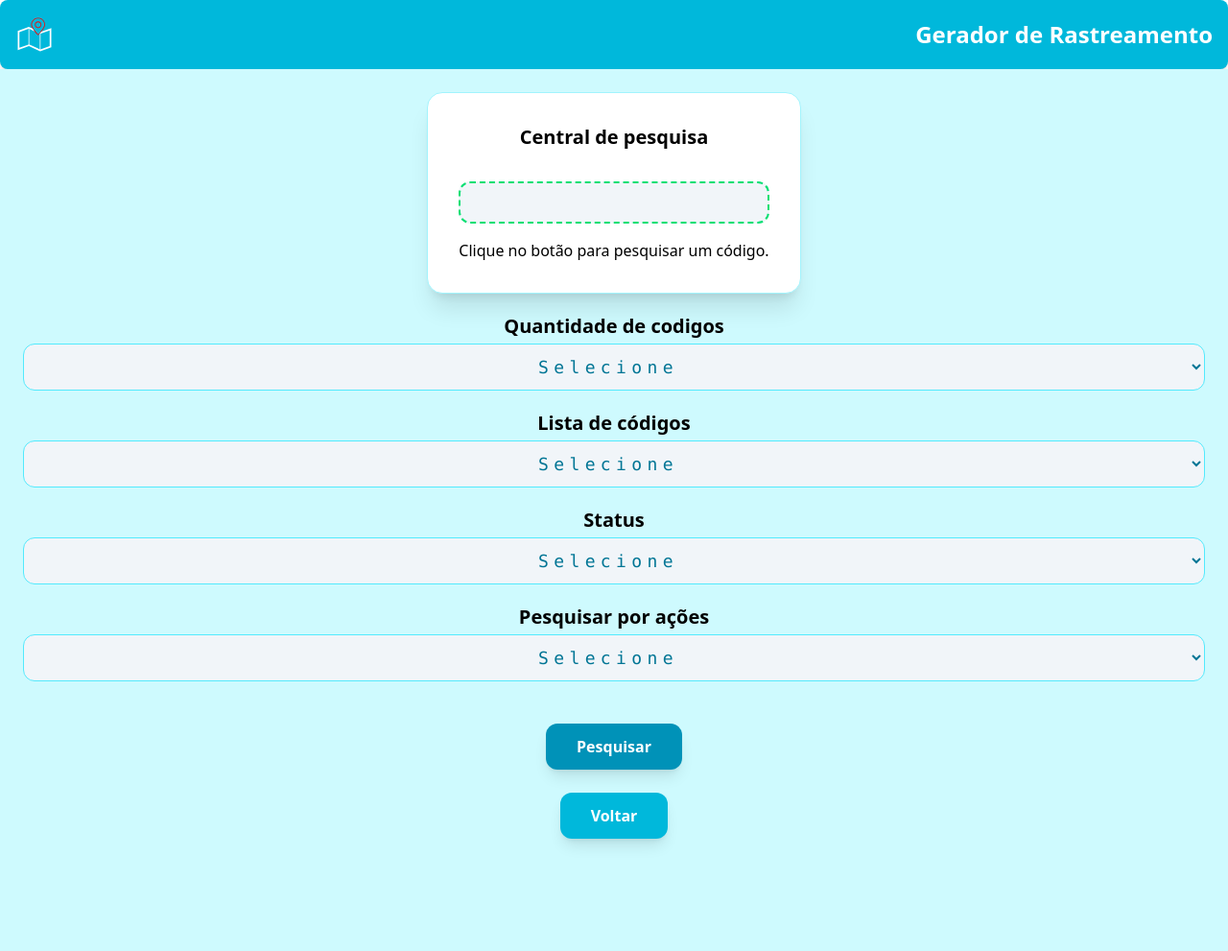
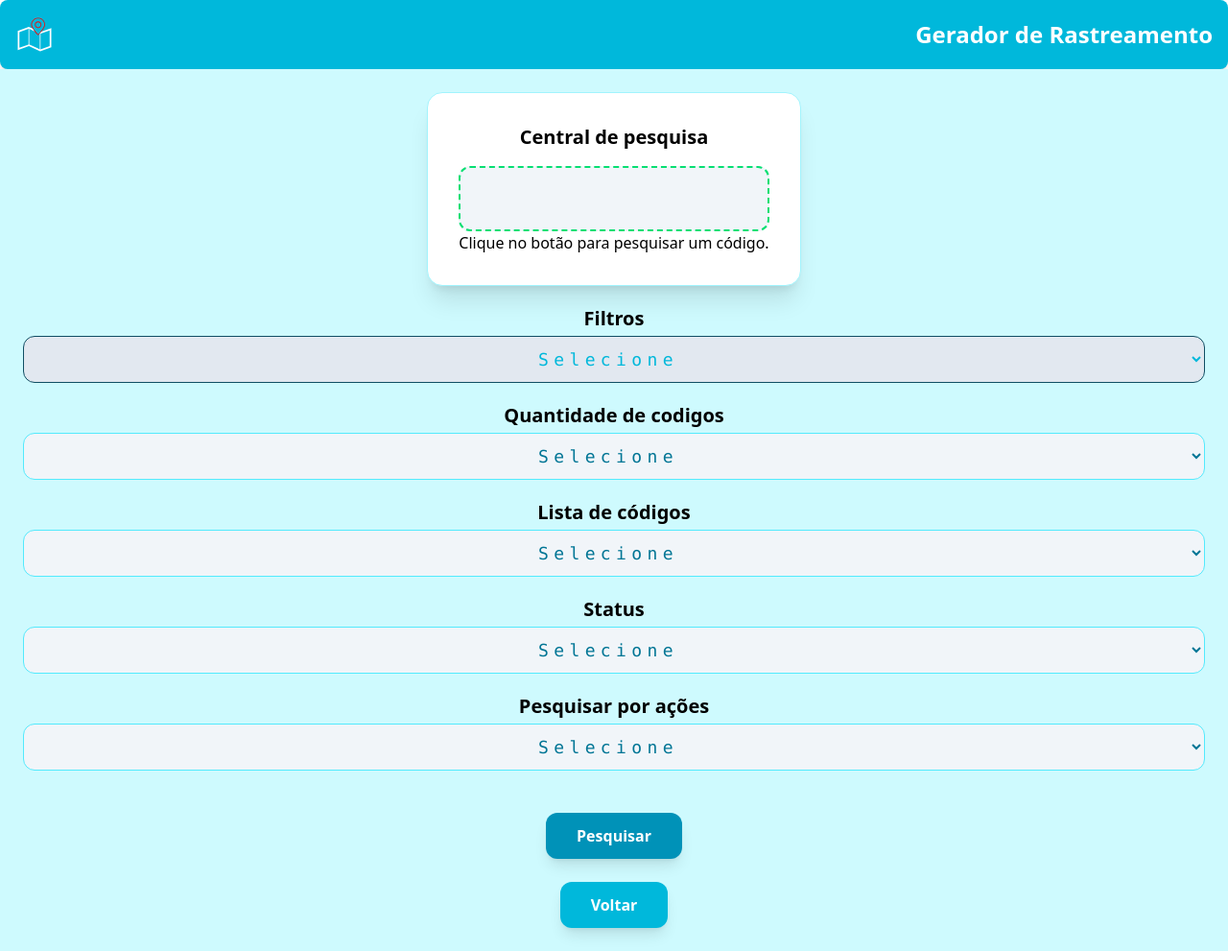
Before and after one commit to LucianoRamosAlves/python-estudos, a Flask app: page /admin_pesquisas in a window 1280 px wide. Shown: the whole page at 96% size. Before the commit the page ends 881 px from the top, so only its background shows below. Run offline with Flask 3, Linux system fonts and the light colour scheme.

Commit message:
Add category-based filtering for tracking codes
Implement category filtering feature for the tracking code search interface. Replace individual code lookup with product category filtering, allowing users to view all codes in a selected category. Update form labels and add category select options (Eletrônicos, Roupas, Móveis, Livros, Outros, Todos). Add supporting CSS utility classes for improved styling.

```diff
--- a/framework/flask/examples/gerador-rastreamento/app/routes.py
+++ b/framework/flask/examples/gerador-rastreamento/app/routes.py
@@ -83,17 +83,10 @@ def register_routes(app):
         mensagem = None
 
         if request.method == "GET":
-            codigo = request.args.get("codigo").strip() if request.args.get("codigo") else None
-            registro = TrackingCode.query.filter_by(codigo=codigo).first() if codigo else None
-            if codigo and not registro:
-                mensagem = "Código não registrado."
+            filtro_categoria = request.args.get("filtro_categoria")
 
-            if registro:
-                mensagem = TrackingCode.query.filter_by(codigo=codigo).all()
+            codigos = TrackingCode.query.filter_by(categoria_produto=filtro_categoria).all()
 
 
 
-
-
-
-        return render_template("admin_pesquisas.html", codigo=codigo, registro=registro, mensagem=mensagem)
+        return render_template("admin_pesquisas.html", codigo=codigo, registro=registro, mensagem=mensagem, codigos=codigos, filtro_categoria=filtro_categoria)
--- a/framework/flask/examples/gerador-rastreamento/app/static/css/output.css
+++ b/framework/flask/examples/gerador-rastreamento/app/static/css/output.css
@@ -16,12 +16,14 @@
     --color-cyan-100: oklch(95.6% 0.045 203.388);
     --color-cyan-200: oklch(91.7% 0.08 205.041);
     --color-cyan-300: oklch(86.5% 0.127 207.078);
+    --color-cyan-400: oklch(78.9% 0.154 211.53);
     --color-cyan-500: oklch(71.5% 0.143 215.221);
     --color-cyan-600: oklch(60.9% 0.126 221.723);
     --color-cyan-700: oklch(52% 0.105 223.128);
     --color-cyan-900: oklch(39.8% 0.07 227.392);
     --color-slate-100: oklch(96.8% 0.007 247.896);
     --color-slate-200: oklch(92.9% 0.013 255.508);
+    --color-slate-900: oklch(20.8% 0.042 265.755);
     --color-white: #fff;
     --spacing: 0.25rem;
     --container-md: 28rem;
@@ -203,6 +205,9 @@
   .mx-auto {
     margin-inline: auto;
   }
+  .my-1 {
+    margin-block: var(--spacing);
+  }
   .my-5 {
     margin-block: calc(var(--spacing) * 5);
   }
@@ -323,6 +328,9 @@
   .border-cyan-300 {
     border-color: var(--color-cyan-300);
   }
+  .border-cyan-900 {
+    border-color: var(--color-cyan-900);
+  }
   .border-green-400 {
     border-color: var(--color-green-400);
   }
@@ -343,6 +351,12 @@
   }
   .bg-slate-100 {
     background-color: var(--color-slate-100);
+  }
+  .bg-slate-200 {
+    background-color: var(--color-slate-200);
+  }
+  .bg-slate-900 {
+    background-color: var(--color-slate-900);
   }
   .bg-white {
     background-color: var(--color-white);
@@ -424,6 +438,12 @@
   .tracking-\[0\.em\] {
     --tw-tracking: 0.em;
     letter-spacing: 0.em;
+  }
+  .text-cyan-500 {
+    color: var(--color-cyan-500);
+  }
+  .text-cyan-600 {
+    color: var(--color-cyan-600);
   }
   .text-cyan-700 {
     color: var(--color-cyan-700);
@@ -514,6 +534,13 @@
       }
     }
   }
+  .hover\:bg-slate-100 {
+    &:hover {
+      @media (hover: hover) {
+        background-color: var(--color-slate-100);
+      }
+    }
+  }
   .hover\:bg-slate-200 {
     &:hover {
       @media (hover: hover) {
@@ -543,6 +570,11 @@
     &:focus {
       --tw-ring-shadow: var(--tw-ring-inset,) 0 0 0 calc(2px + var(--tw-ring-offset-width)) var(--tw-ring-color, currentcolor);
       box-shadow: var(--tw-inset-shadow), var(--tw-inset-ring-shadow), var(--tw-ring-offset-shadow), var(--tw-ring-shadow), var(--tw-shadow);
+    }
+  }
+  .focus\:ring-cyan-400 {
+    &:focus {
+      --tw-ring-color: var(--color-cyan-400);
     }
   }
   .focus\:ring-cyan-500 {
--- a/framework/flask/examples/gerador-rastreamento/app/templates/admin_pesquisas.html
+++ b/framework/flask/examples/gerador-rastreamento/app/templates/admin_pesquisas.html
@@ -5,27 +5,47 @@
 <main class="flex flex-col items-center justify-center min-h-screen bg-cyan-100 p-6">
 
     <div id="tela_codigo"
-        class="flex flex-col items-center gap-4 bg-white p-8 rounded-2xl shadow-xl border border-cyan-200 transition-all duration-300 hover:-translate-y-1 hover:shadow-2xl">
+        class="flex flex-col items-center bg-white p-8 rounded-2xl shadow-xl border border-cyan-200 transition-all duration-300 hover:-translate-y-1 hover:shadow-2xl">
 
         <h2 class="text-xl font-bold mb-4">Central de pesquisa</h2>
 
         <div id="codigo"
-            class="w-full bg-slate-100 border-2 border-dashed border-green-400 rounded-xl p-5 text-center text-2xl font-mono font-bold tracking-[0.3em] text-cyan-700">
+            class="w-full bg-slate-100 border-2 border-dashed border-green-400 rounded-xl  text-center text-2xl font-mono font-bold tracking-[0.3em] text-cyan-700
+            ">
+
+        <spam id="mensagem" class=" text-sm font-medium text-cyan-700" style="white-space: pre-line;">
+        {% for codigo in codigos %}
+            {{ codigo.codigo  }}<hr>
+        {% endfor %}
+    </spam>
+
         </div>
 
         <p>Clique no botão para pesquisar um código.</p>
 
         {% if mensagem %}
-        <p id="mensagem" class="mt-3 text-sm font-medium text-green-600">{{ mensagem }}</p>
+        <p id="mensagem" class="mt-3 text-sm font-medium text-green-600">{{ codigos }}</p>
         {% endif %}
 
     </div>
 
     <form method="get" max-w-md class="w-full flex flex-col items-center gap-1 mt-5">
 
-        <label for="categoria_produto" class="text-xl font-bold">Quantidade de codigos</label>
+        <label for="filtro_categoria" class="text-xl font-bold">Filtros</label>
 
-        <select name="categoria_produto" id="categoria_produto" class="w-full bg-slate-100 border border-cyan-300 rounded-xl p-3 text-center text-lg font-mono tracking-[0.3em] text-cyan-700 focus:outline-none focus:ring-2 focus:ring-cyan-500 focus:border-transparent hover:cursor-pointer hover:bg-slate-200 mb-4">
+        <select name="filtro_categoria" id="filtro_categoria" class="w-full bg-slate-200 border border-cyan-900 rounded-xl p-3 text-center text-lg font-mono tracking-[0.3em] text-cyan-500 focus:outline-none focus:ring-2 focus:ring-cyan-400 focus:border-transparent hover:cursor-pointer hover:bg-slate-100 mb-4">
+
+            <option value="" selected disabled>Selecione</option>
+            <option value="eletronicos">Eletrônicos</option>
+            <option value="roupas">Roupas</option>
+            <option value="moveis">Móveis</option>
+            <option value="livros">Livros</option>
+            <option value="outros">Outros</option>
+            <option value="todos">Todos</option>
+        </select>
+
+        <label for="quantidade_codigos" class="text-xl font-bold">Quantidade de codigos</label>
+        <select name="quantidade_codigos" id="quantidade_codigos" class="w-full bg-slate-100 border border-cyan-300 rounded-xl p-3 text-center text-lg font-mono tracking-[0.3em] text-cyan-700 focus:outline-none focus:ring-2 focus:ring-cyan-500 focus:border-transparent hover:cursor-pointer hover:bg-slate-200 mb-4">
 
             <option value="" selected disabled>Selecione</option>
             <option value="eletronicos">Eletrônicos</option>
```
